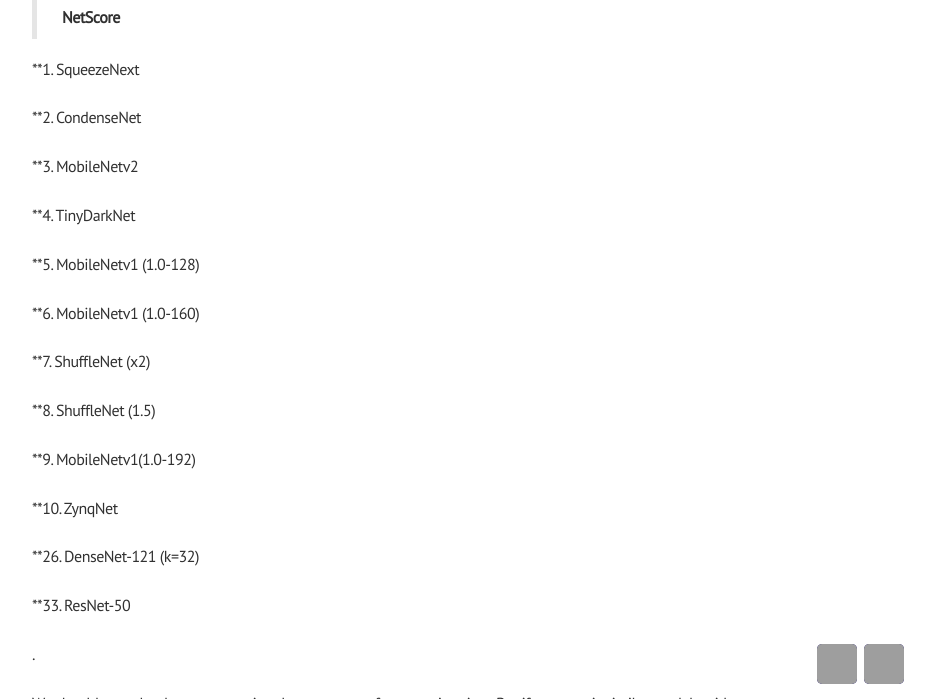
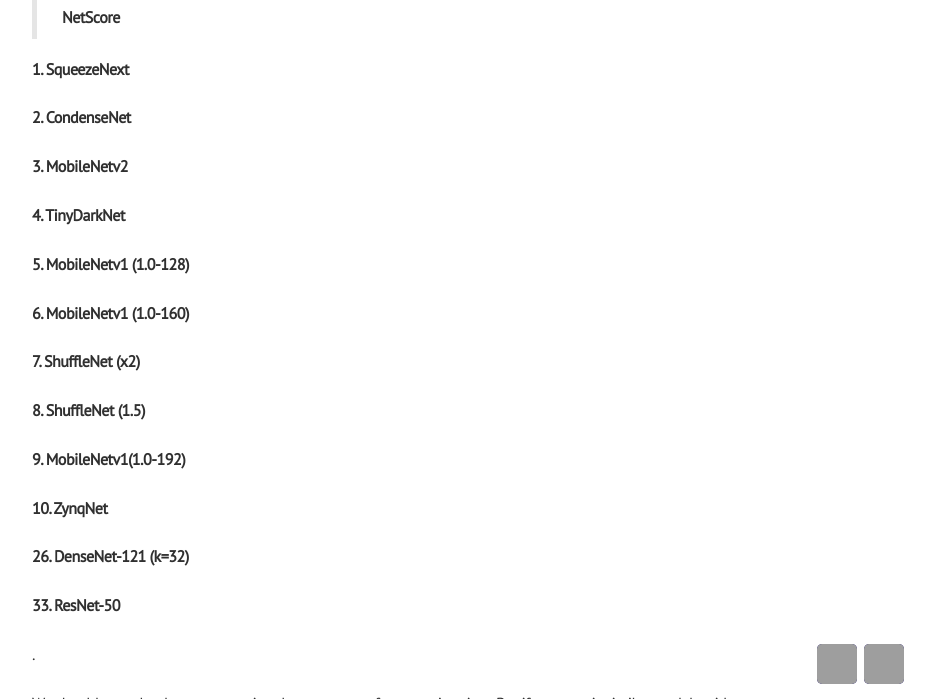
Before and after one commit to hanbinko/HBLucasKo.github.io, a Jekyll site: the page built from _posts/2019-02-11-Trends.md, in a window 1280 px wide and 900 px high, scrolled down 1631 px, cut to the strip 201-900 px from the top of the window. Shown: the whole strip, without its empty margins (248-1183 px from the left). Built offline with Jekyll 4.4.1, drawn with Linux system fonts in a browser that asks for light colours; nearby versions of some CDN libraries; our own code applies the rules of GitHub Pages for plain Markdown files; comment, search, counter and statistics services are not loaded; grey boxes are pictures that could not be loaded.

```diff
--- a/_posts/2019-02-11-Trends.md
+++ b/_posts/2019-02-11-Trends.md
@@ -54,29 +54,29 @@ And here are the ratings by overall NetScore proposed by this [paper](https://ar
 > **NetScore**
 
 
-**1. SqueezeNext
+**1. SqueezeNext**
 
-**2. CondenseNet
+**2. CondenseNet**
 
-**3. MobileNetv2
+**3. MobileNetv2**
 
-**4. TinyDarkNet
+**4. TinyDarkNet**
 
-**5. MobileNetv1 (1.0-128)
+**5. MobileNetv1 (1.0-128)**
 
-**6. MobileNetv1 (1.0-160)
+**6. MobileNetv1 (1.0-160)**
 
-**7. ShuffleNet (x2)
+**7. ShuffleNet (x2)**
 
-**8. ShuffleNet (1.5)
+**8. ShuffleNet (1.5)**
 
-**9. MobileNetv1(1.0-192)
+**9. MobileNetv1(1.0-192)**
 
-**10. ZynqNet
+**10. ZynqNet**
 
-**26. DenseNet-121 (k=32)
+**26. DenseNet-121 (k=32)**
 
-**33. ResNet-50
+**33. ResNet-50**
 
 
 .
```
